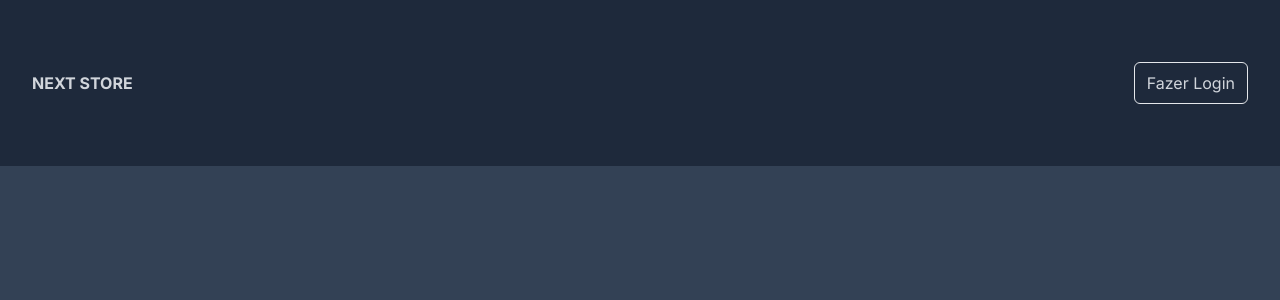
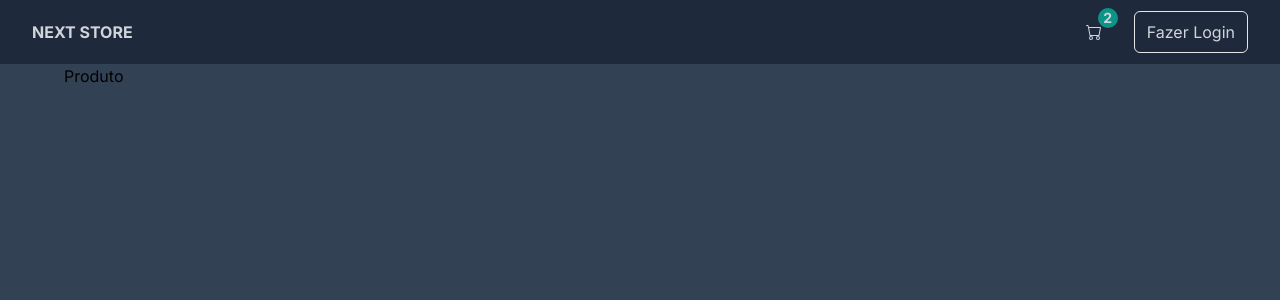
Before and after one commit to johnwss/nextecommerce, a Next.js app: page /product in a window 1280 px wide. Shown: the top 300 px of the page. Built offline with nearby package versions, Linux system fonts and the light colour scheme; no server answers.

Commit message:
added icon for cart

```diff
--- a/src/app/components/NavBar.tsx
+++ b/src/app/components/NavBar.tsx
@@ -12,8 +12,11 @@
           Next Store
         </Link>
         <div className="flex items-center gap-8">
-            <div className="flex items-center cursor-pointer">
-                <svg></svg>
+            <div className="flex items-center cursor-pointer relative">
+            <svg xmlns="http://www.w3.org/2000/svg" width="16" height="16" fill="currentColor" className="bi bi-cart" viewBox="0 0 16 16">
+  <path d="M0 1.5A.5.5 0 0 1 .5 1H2a.5.5 0 0 1 .485.379L2.89 3H14.5a.5.5 0 0 1 .491.592l-1.5 8A.5.5 0 0 1 13 12H4a.5.5 0 0 1-.491-.408L2.01 3.607 1.61 2H.5a.5.5 0 0 1-.5-.5M3.102 4l1.313 7h8.17l1.313-7zM5 12a2 2 0 1 0 0 4 2 2 0 0 0 0-4m7 0a2 2 0 1 0 0 4 2 2 0 0 0 0-4m-7 1a1 1 0 1 1 0 2 1 1 0 0 1 0-2m7 0a1 1 0 1 1 0 2 1 1 0 0 1 0-2"/>
+</svg>
+<span className="bg-teal-600 text-sm font-bold rounded-full h-5 w-5 flex items-center justify-center absolute left-3 bottom-3">2</span>
             </div>
             <div>
             <SignedIn><UserButton/></SignedIn>
```
